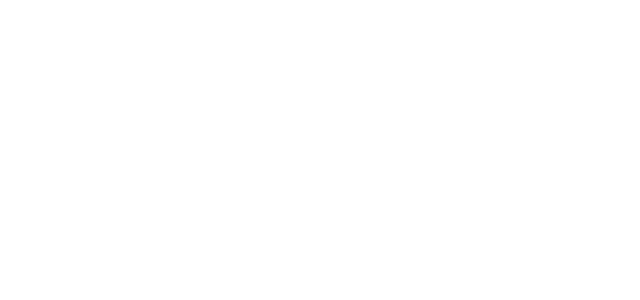
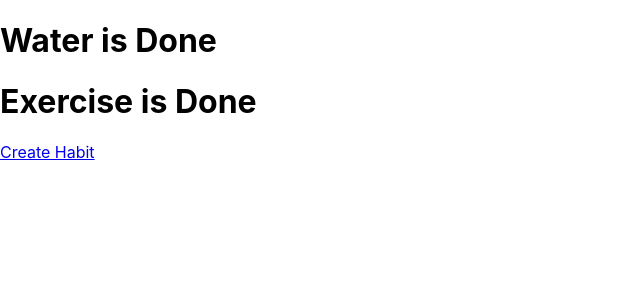
Before and after one commit to honnnei/habit-app, a React (Create React App) app in the folder client/: page /tracker in a window 1280 px wide. Shown: the top 300 px of the page, without its empty margins (0-640 px from the left). Built offline with nearby package versions, Linux system fonts and the light colour scheme.

Commit message:
Add Habit component

```diff
--- a/client/src/App.js
+++ b/client/src/App.js
@@ -1,8 +1,9 @@
 import React from 'react';
-import { BrowserRouter as Router, Route, Link, Switch } from 'react-router-dom';
+import { BrowserRouter as Router, Route, Switch } from 'react-router-dom';
 import Form from './component/Form';
-import TrackingNew from './containers/TrackingNew';
-import TrackingExisting from './containers/TrackingExisting';
+import NewUser from './containers/NewUser';
+import Tracker from './containers/Tracker';
+import Habit from './component/Habit';
 
 class App extends React.Component {
   constructor(props) {
@@ -15,7 +16,7 @@
 
   render() {
     return (
-          <div className="App">
+          <div className="Home">
             <Router>
               <Switch>
                   <Route
@@ -24,23 +25,26 @@
                       component={Form}
                   />
                   <Route
-                path='/tracking-new-user'
+                      path='/newUser'
                       exact
-                component={TrackingNew}
+                      component={NewUser}
 
                   />
                   <Route
-                path='/tracking-user'
+                      path='/tracker'
                       exact
-                component={TrackingExisting}
+                      component={Tracker}
+                  />
+                  <Route
+                      path='/habit/add'
+                      exact
+                      component={Habit}
                   />
                </Switch>
             </Router>
         </div>
-
     );
   }
-
 }
 
 export default App;
--- a/client/src/component/Form.js
+++ b/client/src/component/Form.js
@@ -1,7 +1,5 @@
 import React from 'react';
-import { BrowserRouter as Router, Route, Link, Switch } from 'react-router-dom';
-import TrackingNew from '../containers/TrackingNew';
-import TrackingExisting from '../containers/TrackingExisting';
+import { Link } from 'react-router-dom';
 
 class Form extends React.Component {
   constructor(props) {
@@ -21,7 +19,8 @@
 
   render() {
     return (
-          <div className="App">
+          <div className="FormContainer">
+            <div>
             <form>
                 <h3>Sign Up!</h3>
                 <label>Your Username:</label>
@@ -32,7 +31,10 @@
                     onChange={this.handleChange}
                     ></input>
             </form>
-        <Link to='/tracking-new-user'><button type='submit'>Create User</button></Link>
+            <Link to={{pathname:'/newUser', username : this.state.newUsername}}><button type='submit'>Create User</button></Link>
+            </div>
+
+            <div>
                 <form>
                 <h3>Log In:</h3>
                 <label>Your Username:</label>
@@ -43,7 +45,8 @@
                     onChange={this.handleChange}
                     ></input>
                 </form>
-        <Link to='/tracking-user'><button type='submit'>Log In</button></Link>
+                <Link to={{pathname:'/tracker', username : this.state.existingUsername}}><button type='submit'>Log In</button></Link>
+            </div>
         </div>
 
     );
--- /dev/null
+++ b/client/src/component/Habit.js
@@ -0,0 +1,21 @@
+import React from 'react';
+import { Link } from 'react-router-dom';
+
+class Habit extends React.Component {
+  constructor(props) {
+    super(props);
+    this.state = ({
+      username: props.location.username
+    })
+  }
+
+  render() {
+      return (
+        <div>
+            <h1>Habit Add</h1>
+          </div>
+      );
+  }
+}
+
+export default Habit;
--- /dev/null
+++ b/client/src/containers/NewUser.js
@@ -0,0 +1,31 @@
+import React from 'react';
+import { Link } from 'react-router-dom';
+
+class NewUser extends React.Component {
+  constructor(props) {
+    super(props);
+    this.state = ({
+      username: props.location.username
+    })
+  }
+
+  render() {
+      return(
+        <div>
+            <div>
+              <h1>New Account</h1>
+              <h3>USER SUCCESSFULLY CREATED</h3>
+              <h2>Hello, {this.state.username}</h2>
+              <p>Are you ready to track your Habits? </p>
+                <div>
+                  <Link to='/tracker'><button type='submit'>Yes</button></Link>
+                  <Link to='/'><button type='submit'>No</button></Link>
+                </div>
+
+            </div>
+        </div>
+      );
+  }
+}
+
+export default NewUser;
--- /dev/null
+++ b/client/src/containers/Tracker.js
@@ -0,0 +1,71 @@
+import React from 'react';
+import axios from 'axios';
+import { Link } from 'react-router-dom';
+
+class Tracker extends React.Component {
+  constructor(props) {
+    super(props);
+    this.state = ({
+      username: props.location.username,
+      userData: {
+        "id": 1,
+        "name": "Steven",
+        "habit": [
+          {
+            "id": 0,
+            "name": "Water",
+            "date": "2020-05-18",
+            "frequency": 1,
+            "tracking": [
+              false,
+              true,
+              false,
+              true
+            ]
+          },
+          {
+            "id": 1,
+            "name": "Exercise",
+            "date": "2020-05-18",
+            "frequency": 1,
+            "tracking": [
+              false,
+              true,
+              false,
+              true
+            ]
+          }
+        ]
+      }
+    })
+  }
+
+  getUserData = () => {
+    axios('/users/name/:id')
+    .then(response => response.data)
+    .then(array => {
+      this.setState({
+            userData: array,
+            loading:false
+          });
+    })
+  }
+
+  componentDidMount(){
+
+  }
+
+  render() {
+      return(
+        <div>
+            <h1>{this.state.username}</h1>
+            {this.state.userData.habit.map(habit => (
+              <h1>{habit.name} is {habit.tracking[habit.tracking.length - 1] ? 'Done' : 'Not Done' }</h1>
+            ))}
+            <Link to='/habit/add'>Create Habit</Link>
+        </div>
+      );
+  }
+}
+
+export default Tracker;
--- a/client/src/containers/TrackingExisting.js
+++ /dev/null
@@ -1,22 +0,0 @@
-import React from 'react';
-import { BrowserRouter as Router, Link, Switch } from 'react';
-
-class TrackingExisting extends React.Component {
-  constructor(props) {
-    super(props);
-    this.state = ({
-      username: "hi"
-    })
-  }
-
-  render() {
-      return(
-        <div>
-            <h1>{this.state.username}</h1>
-            <h1>TrackingExisting</h1>
-        </div>
-      );
-  }
-}
-
-export default TrackingExisting;
--- a/client/src/containers/TrackingNew.js
+++ /dev/null
@@ -1,27 +0,0 @@
-import React from 'react';
-import { BrowserRouter as Router, Route, Link, Switch } from 'react-router-dom';
-
-class TrackingNew extends React.Component {
-  constructor(props) {
-    super(props);
-    this.state = ({
-        username: "hello"
-    })
-  }
-
-  render() {
-      return(
-        <div>
-            <h1>New Account</h1>
-            <h4>USER SUCCESSFULLY CREATED</h4>
-            <h3>Hello, {this.state.username}</h3>
-            <p>Are you ready to track your Habits? </p>
-              <div>
-              <Link to='/tracking-user'><button type='submit'>Ready</button></Link>
-              </div>
-        </div>
-      );
-  }
-}
-
-export default TrackingNew;
--- a/package.json
+++ b/package.json
@@ -20,6 +20,7 @@
   },
   "homepage": "https://github.com/honnnei/habit-app#readme",
   "devDependencies": {
+    "axios": "^0.19.2",
     "body-parser": "^1.19.0",
     "concurrently": "^5.2.0",
     "dotenv": "^8.2.0",
```
Also changed, not shown: 2 other files (tests, documents, lock files or other folders). Lines whose indentation alone changed are shown as unchanged.
